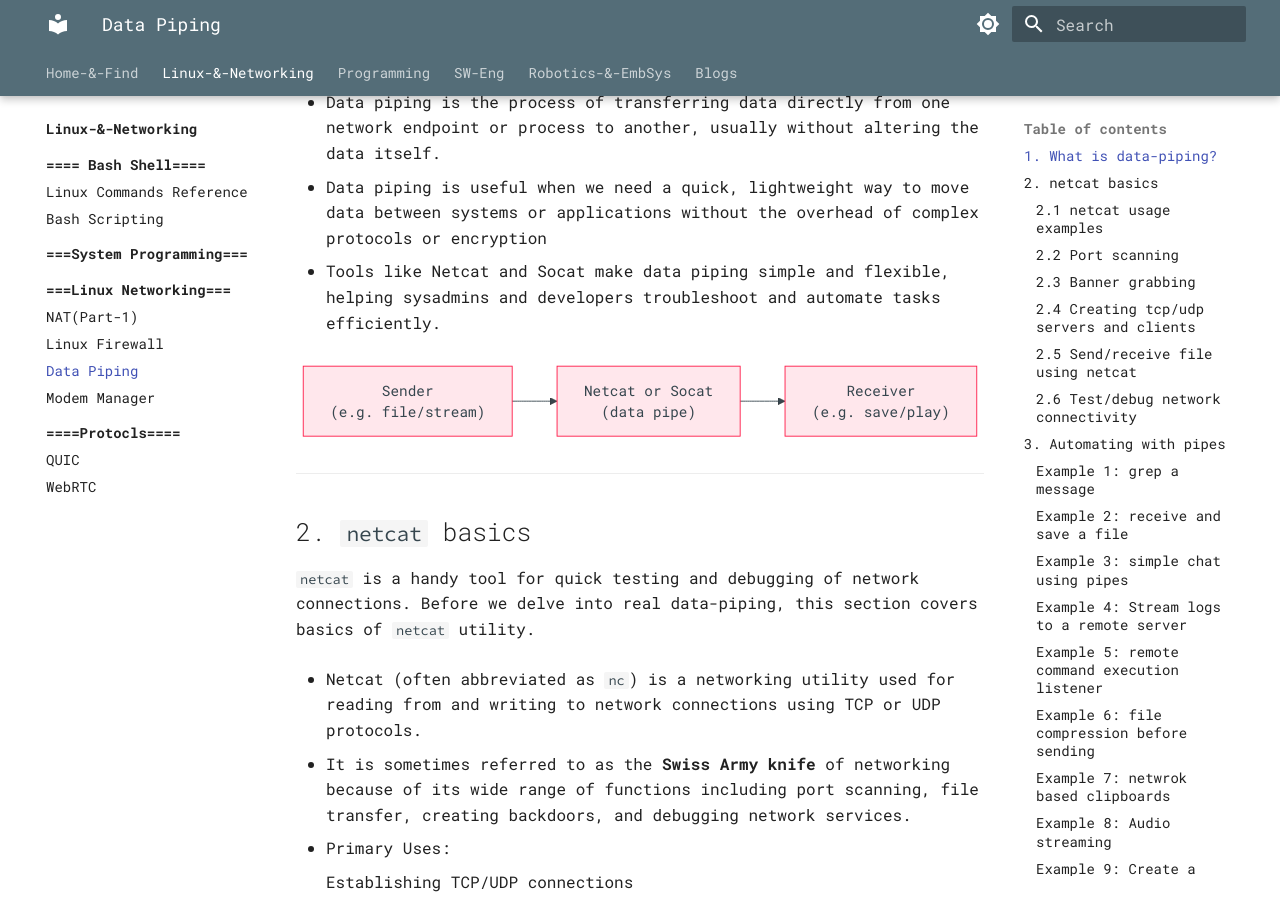
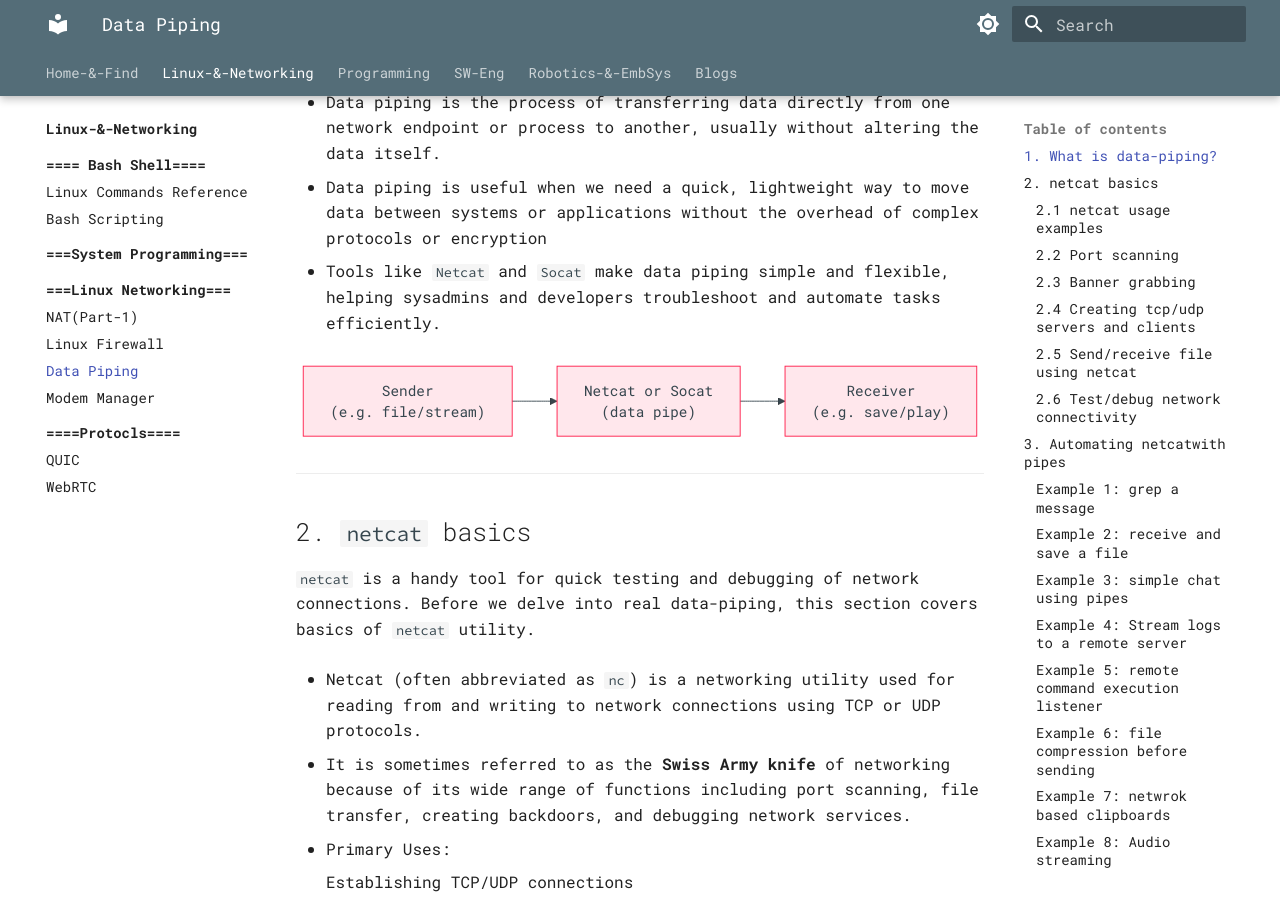
Before and after one commit to alohamujeeb/alohamujeeb.github.io, an MkDocs documentation site: the page built from docs/linux/linux-networking/datapiping.md, in a window 1280 px wide and 900 px high, scrolled down 440 px. Built offline with MkDocs 1.6.1 and Material for MkDocs 9.7.7, drawn with Linux system fonts in a browser that asks for light colours; some of the changed text lies outside the part shown.

Commit message:
minor formatting

````diff
--- a/docs/linux/linux-networking/datapiping.md
+++ b/docs/linux/linux-networking/datapiping.md
@@ -15,7 +15,7 @@
 
 - Data piping is useful when we need a quick, lightweight way to move data between systems or applications without the overhead of complex protocols or encryption
 
-- Tools like Netcat and Socat make data piping simple and flexible, helping sysadmins and developers troubleshoot and automate tasks efficiently.
+- Tools like ```Netcat``` and ```Socat``` make data piping simple and flexible, helping sysadmins and developers troubleshoot and automate tasks efficiently.
 
 ```mermaid
 graph LR
````
Also changed, not shown: other parts of docs/linux/linux-networking/datapiping.md (+1 -1 lines).
